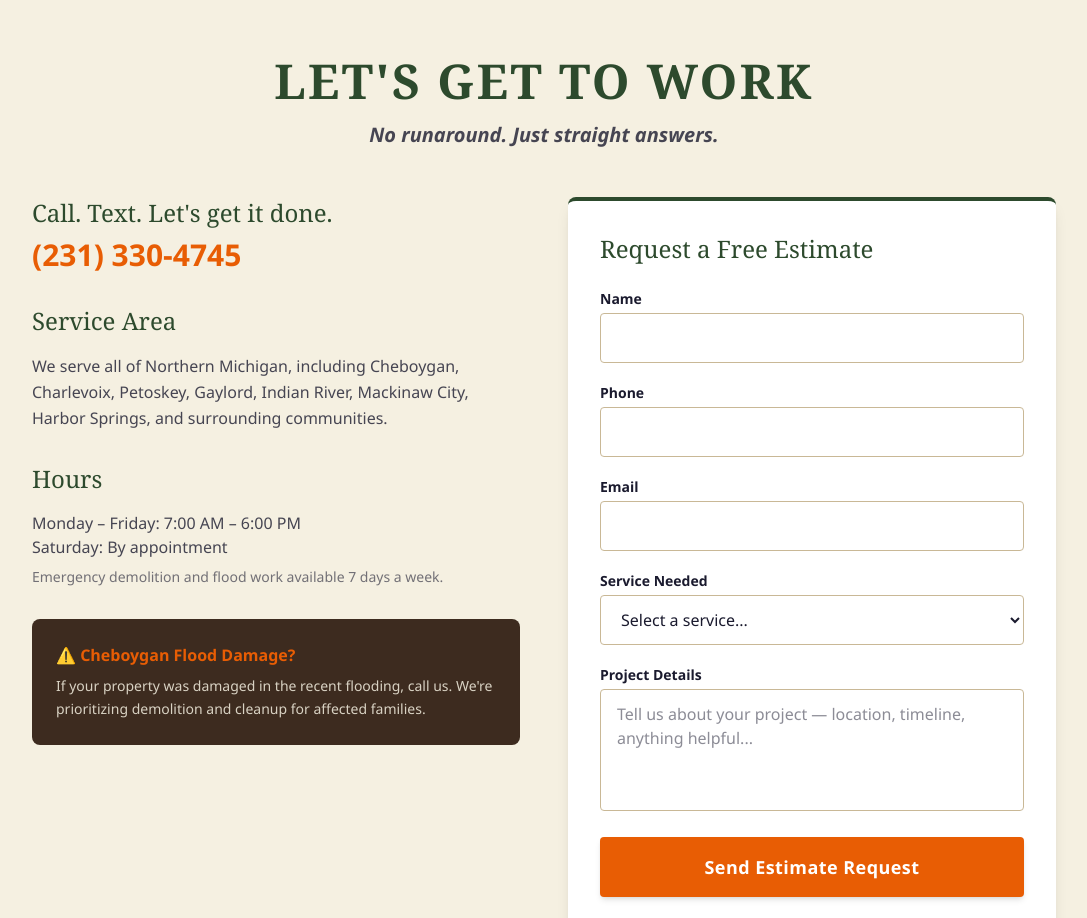
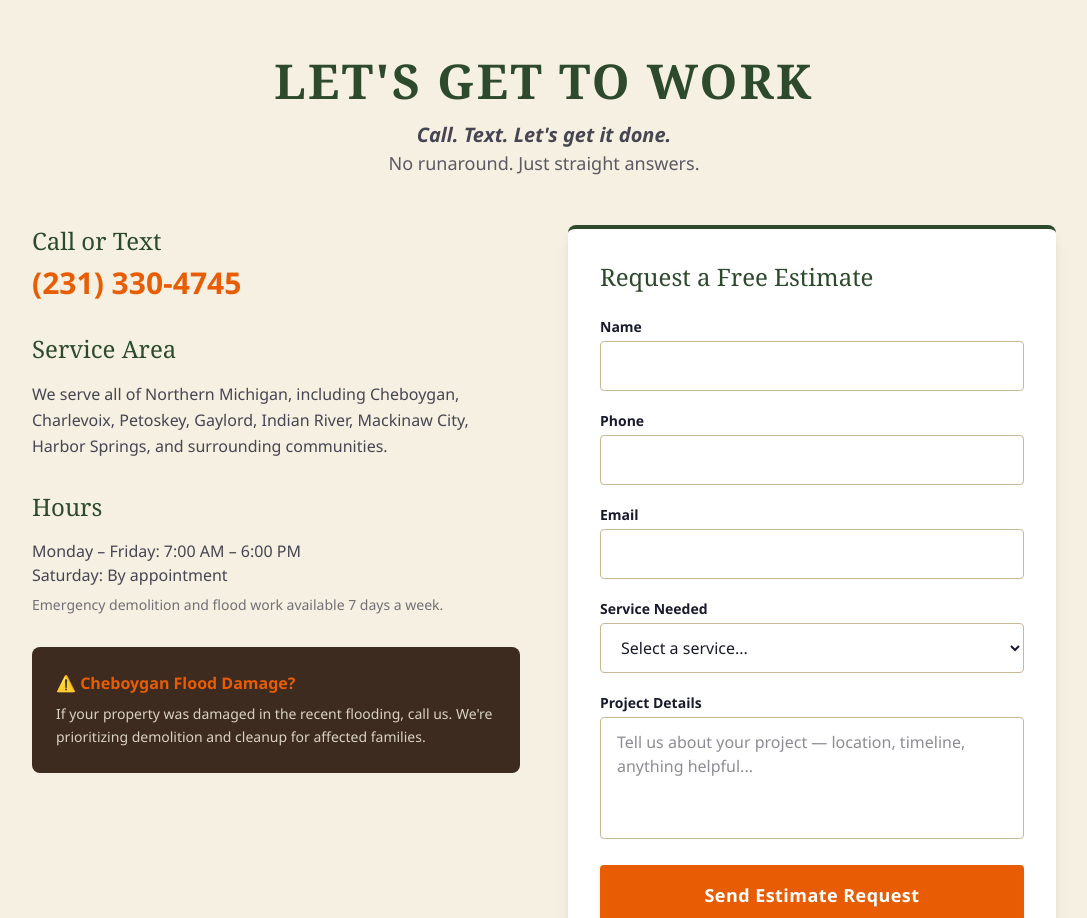
Before and after one commit to Sherryfarmshop/great-lakes-excavating, a Next.js app: page / in a window 1280 px wide. Shown: the part 5760-6678 px from the top of the page, without its empty margins (96-1183 px from the left). Built offline with nearby package versions, Linux system fonts and the light colour scheme.

Commit message:
Reorder contact section heading and taglines

```diff
--- a/src/components/Contact.tsx
+++ b/src/components/Contact.tsx
@@ -14,7 +14,10 @@ export default function Contact() {
     <section id="contact" className="py-20 bg-cream">
       <div className="max-w-7xl mx-auto px-6">
         <h2 className="font-heading text-4xl md:text-5xl text-forest text-center mb-4 font-black uppercase tracking-wider">Let&apos;s Get to Work</h2>
-        <p className="text-center text-dark-text/80 text-xl font-bold mb-12 max-w-2xl mx-auto italic">
+        <p className="text-center text-dark-text/80 text-xl font-bold max-w-2xl mx-auto italic">
+          Call. Text. Let&apos;s get it done.
+        </p>
+        <p className="text-center text-dark-text/70 text-lg mb-12 max-w-2xl mx-auto">
           No runaround. Just straight answers.
         </p>
 
@@ -22,7 +25,7 @@ export default function Contact() {
           {/* Contact Info */}
           <div className="space-y-8">
             <div>
-              <h3 className="font-heading text-2xl text-forest mb-2">Call. Text. Let&apos;s get it done.</h3>
+              <h3 className="font-heading text-2xl text-forest mb-2">Call or Text</h3>
               <a href="tel:2313304745" className="text-3xl font-bold text-accent-orange hover:text-accent-orange/80 transition-colors">
                 (231) 330-4745
               </a>
```
